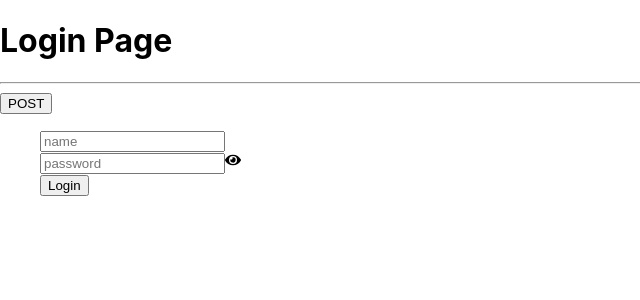
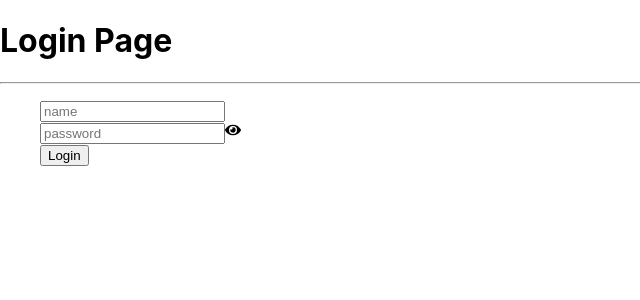
Before and after one commit to keeykeey/multi_project_task_manager, a React (Create React App) app in the folder app/frontend/: page /login in a window 1280 px wide. Shown: the top 300 px of the page, without its empty margins (0-640 px from the left). Built offline with nearby package versions, Linux system fonts and the light colour scheme; the HTML template or start-up script is replaced by a standard one.

Commit message:
login page

```diff
--- a/app/frontend/src/Login.tsx
+++ b/app/frontend/src/Login.tsx
@@ -74,8 +74,6 @@ function Login(props:Props){
     return(
         <div>
             <h1>Login Page</h1><hr/>
-            <button onClick={()=>console.log('post me')}>POST</button>
-
             <ul>
                 <input onChange={(e)=>handleInputForm(e,'name')}
                        placeholder='name'/><br/>
```
